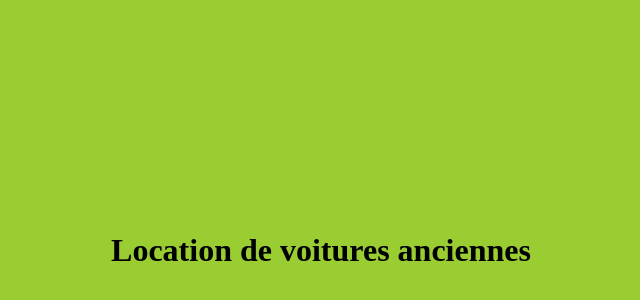
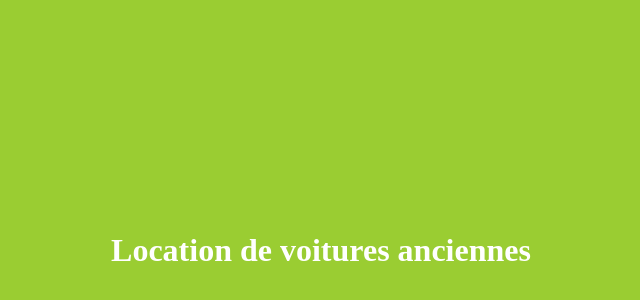
Before and after one commit to soro06/locationVoiture, a plain HTML site: page index.html in a window 1280 px wide. Shown: the part 42-342 px from the top of the page, without its empty margins (319-959 px from the left). Drawn offline with Linux system fonts and the light colour scheme.

Commit message:
Modif de couleur du grand titre en blank

```diff
--- a/index.html
+++ b/index.html
@@ -5,6 +5,6 @@
         <title></title>
     </head>
     <body style="background-color: #9acd32;">
-        <h1 style="padding-top:20%; padding-bottom:20%; text-align:center">Location de voitures anciennes</h1>
+        <h1 style="padding-top:20%; padding-bottom:20%; text-align:center; color:#ffffff">Location de voitures anciennes</h1>
     </body>
 </html>
```
